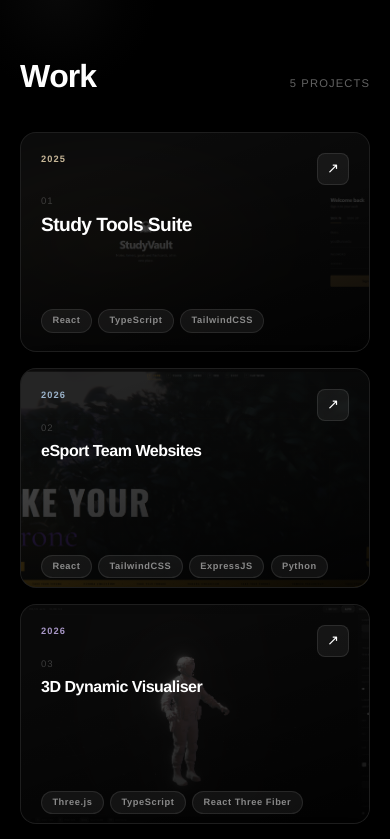
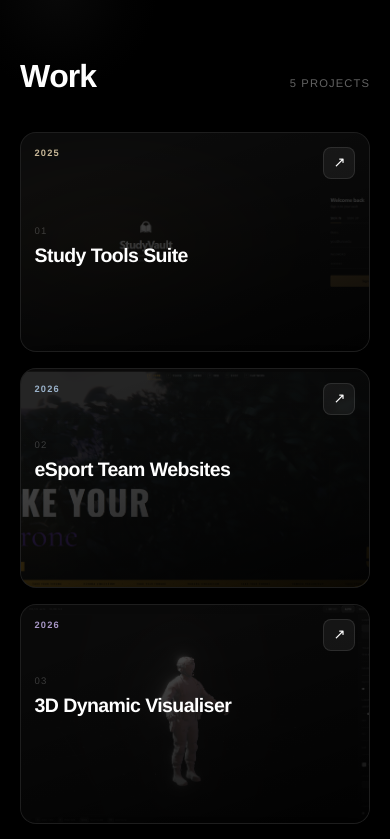
Before and after one commit to 0xEvanH/portfolio, a React (Vite) app: page / in a window 390 px wide. Shown: the part 880-1719 px from the top of the page. Built offline with nearby package versions, Linux system fonts and the light colour scheme.

Commit message:
Mobile fix and cleanup

```diff
--- a/src/components/Work.tsx
+++ b/src/components/Work.tsx
@@ -1,4 +1,4 @@
-import { type FC, useState } from "react";
+import { type FC, useState, useEffect } from "react";
 import { useMagneticTilt } from "../hooks/useMagneticTilt";
 import { useReveal } from "../hooks/useReveal";
 import { projects } from "../data";
@@ -6,6 +6,17 @@ import type { Project } from "../types";
 import ScrollRevealBlock from "./shared/ScrollRevealBlock";
 import FlickerHeading from "./shared/FlickerHeading";
 import ProjectModal from "./ProjectModal";
+
+// collapse wide/tall spans on small screens
+const useIsMobile = () => {
+  const [isMobile, setIsMobile] = useState(() => window.innerWidth < 640);
+  useEffect(() => {
+    const handler = () => setIsMobile(window.innerWidth < 640);
+    window.addEventListener("resize", handler);
+    return () => window.removeEventListener("resize", handler);
+  }, []);
+  return isMobile;
+};
 
 const ProjectCard: FC<{
   project: Project;
@@ -15,11 +26,19 @@ const ProjectCard: FC<{
 }> = ({ project, cardIndex, sectionVisible, onClick }) => {
   const { ref, tilt, onMouseMove, onMouseEnter, onMouseLeave } = useMagneticTilt(10);
   const [imageLoaded, setImageLoaded] = useState(false);
+  const isMobile = useIsMobile();
+
   const isWide = project.size === "wide";
   const isTall = project.size === "tall";
 
-  const cardTransform  = `perspective(900px) rotateX(${tilt.rotateX}deg) rotateY(${tilt.rotateY}deg) scale(${tilt.isHovered ? 1.025 : 1})`;
-  const imageTransform = `translate(${(tilt.lightX - 50) * -0.08}%, ${(tilt.lightY - 50) * -0.08}%) scale(${tilt.isHovered ? 1.06 : 1.0})`;
+  // tilt transform
+  const cardTransform = isMobile
+    ? `scale(${tilt.isHovered ? 1.01 : 1})`
+    : `perspective(900px) rotateX(${tilt.rotateX}deg) rotateY(${tilt.rotateY}deg) scale(${tilt.isHovered ? 1.025 : 1})`;
+
+  const imageTransform = isMobile
+    ? `scale(${tilt.isHovered ? 1.04 : 1})`
+    : `translate(${(tilt.lightX - 50) * -0.08}%, ${(tilt.lightY - 50) * -0.08}%) scale(${tilt.isHovered ? 1.06 : 1.0})`;
 
   return (
     <div
@@ -30,8 +49,9 @@ const ProjectCard: FC<{
       onClick={onClick}
       className="relative rounded-2xl overflow-hidden will-change-transform"
       style={{
-        gridColumn: isWide ? "span 2" : "span 1",
-        gridRow:    isTall ? "span 2" : "span 1",
+        // force single-column on mobile regardless of project.size
+        gridColumn: isWide && !isMobile ? "span 2" : "span 1",
+        gridRow:    isTall && !isMobile ? "span 2" : "span 1",
         background: "#0d0d0d",
         border: tilt.isHovered ? "1px solid rgba(255,255,255,0.13)" : "1px solid rgba(255,255,255,0.07)",
         boxShadow: tilt.isHovered ? `0 24px 60px rgba(0,0,0,0.7), 0 0 40px -10px ${project.accent}33` : "0 4px 24px rgba(0,0,0,0.4)",
@@ -46,8 +66,10 @@ const ProjectCard: FC<{
         } : {}),
       }}
     >
+      {/* glare overlay */}
       <div className="absolute inset-0 z-3 pointer-events-none rounded-2xl" style={{ background: `radial-gradient(circle at ${tilt.lightX}% ${tilt.lightY}%, rgba(255,255,255,0.07) 0%, transparent 65%)`, opacity: tilt.isHovered ? 1 : 0, transition: "opacity 0.35s ease" }} />
 
+      {/* background image + gradient vignette */}
       <div className="absolute inset-0 overflow-hidden">
         <img
           src={project.img}
@@ -59,13 +81,18 @@ const ProjectCard: FC<{
         <div className="absolute inset-0" style={{ background: "linear-gradient(160deg, transparent 15%, rgba(0,0,0,0.85) 100%)" }} />
       </div>
 
+      {/* accent top bar */}
       <div className="absolute top-0 left-0 h-0.5" style={{ background: project.accent, width: tilt.isHovered ? "100%" : "0%", transition: "width 0.5s cubic-bezier(0.16,1,0.3,1)", opacity: 0.9 }} />
 
       <div style={{ position: "absolute", bottom: "0.85rem", right: "0.85rem", zIndex: 4, fontWeight: 700, fontSize: "0.55rem", letterSpacing: "0.1em", textTransform: "uppercase", color: project.accent, opacity: tilt.isHovered ? 0.8 : 0, transition: "opacity 0.3s ease", pointerEvents: "none" }}>
         View Case Study →
       </div>
 
-      <div className="relative z-2 h-full flex flex-col justify-between p-5">
+      {/* card content */}
+      <div
+        className="relative z-2 h-full flex flex-col justify-between"
+        style={{ padding: isMobile ? "0.85rem" : "1.25rem" }}
+      >
         <div className="flex justify-between items-start">
           <span className="uppercase" style={{ fontWeight: 700, fontSize: "0.58rem", letterSpacing: "0.12em", color: project.accent, opacity: 0.85 }}>{project.year}</span>
           <a href={project.link} target="_blank" rel="noopener noreferrer" onClick={(e) => e.stopPropagation()}
@@ -76,12 +103,29 @@ const ProjectCard: FC<{
 
         <div>
           <div className="mb-[0.4rem]" style={{ fontWeight: 400, fontSize: "0.6rem", letterSpacing: "0.1em", color: "rgba(255,255,255,0.2)" }}>{project.id}</div>
-          <h3 className="text-white m-0 mb-[0.65rem] leading-[1.08]" style={{ fontWeight: 900, letterSpacing: "-0.03em", fontSize: isWide ? "clamp(1.2rem, 2.5vw, 2rem)" : "clamp(1rem, 2vw, 1.5rem)", transform: tilt.isHovered ? "translateX(5px)" : "none", transition: "transform 0.4s cubic-bezier(0.16,1,0.3,1)" }}>
+          <h3
+            className="text-white m-0 mb-[0.65rem] leading-[1.08]"
+            style={{
+              fontWeight: 900,
+              letterSpacing: "-0.03em",
+              // smaller title clamp on mobile
+              fontSize: isMobile
+                ? "clamp(0.95rem, 5vw, 1.25rem)"
+                : isWide
+                  ? "clamp(1.2rem, 2.5vw, 2rem)"
+                  : "clamp(1rem, 2vw, 1.5rem)",
+              transform: tilt.isHovered ? "translateX(5px)" : "none",
+              transition: "transform 0.4s cubic-bezier(0.16,1,0.3,1)",
+            }}
+          >
             {project.title}
           </h3>
           <p className="m-0 mb-[1.1rem] max-w-[42ch]" style={{ fontWeight: 400, fontSize: "0.78rem", lineHeight: 1.75, color: "rgba(255,255,255,0.5)", opacity: (tilt.isHovered || isTall) ? 1 : 0, transform: (tilt.isHovered || isTall) ? "translateY(0)" : "translateY(8px)", transition: "opacity 0.4s ease 0.05s, transform 0.4s ease 0.05s" }}>
             {project.desc}
           </p>
+
+          {/* stack tags */}
+          {(!isMobile || tilt.isHovered) && (
             <div className="flex gap-[0.4rem] flex-wrap">
               {project.stack.map((tag, tagIndex) => (
                 <span key={tag} className="rounded-full py-1 px-[0.65rem]" style={{ fontWeight: 600, fontSize: "0.58rem", letterSpacing: "0.06em", background: tilt.isHovered ? `${project.accent}1a` : "rgba(255,255,255,0.06)", border: tilt.isHovered ? `1px solid ${project.accent}40` : "1px solid rgba(255,255,255,0.09)", color: tilt.isHovered ? project.accent : "rgba(255,255,255,0.5)", transition: `all 0.3s ease ${tagIndex * 45}ms`, transform: tilt.isHovered ? "translateY(0)" : "translateY(2px)" }}>
@@ -89,6 +133,7 @@ const ProjectCard: FC<{
                 </span>
               ))}
             </div>
+          )}
         </div>
       </div>
     </div>
@@ -102,6 +147,7 @@ const Work: FC = () => {
   return (
     <>
       <section id="work" ref={ref} className="section-pad relative z-1 min-h-screen py-24 md:py-32">
+        {/* section header */}
         <ScrollRevealBlock delay={0}>
           <div className="flex justify-between items-end mb-10 md:mb-12">
             <FlickerHeading text="Work" tag="h2" style={{ fontWeight: 900, fontSize: "clamp(2rem, 5vw, 4rem)", letterSpacing: "-0.03em", color: "#ffffff", margin: 0, lineHeight: 1 }} />
@@ -109,6 +155,7 @@ const Work: FC = () => {
           </div>
         </ScrollRevealBlock>
 
+        {/* project grid */}
         <div className="work-grid">
           {projects.map((project, i) => (
             <ProjectCard key={project.id} project={project} cardIndex={i} sectionVisible={sectionVisible} onClick={() => setActiveProject(project)} />
@@ -116,6 +163,7 @@ const Work: FC = () => {
         </div>
       </section>
 
+      {/* modal */}
       <ProjectModal project={activeProject} onClose={() => setActiveProject(null)} />
     </>
   );
```
Lines whose indentation alone changed are shown as unchanged.
